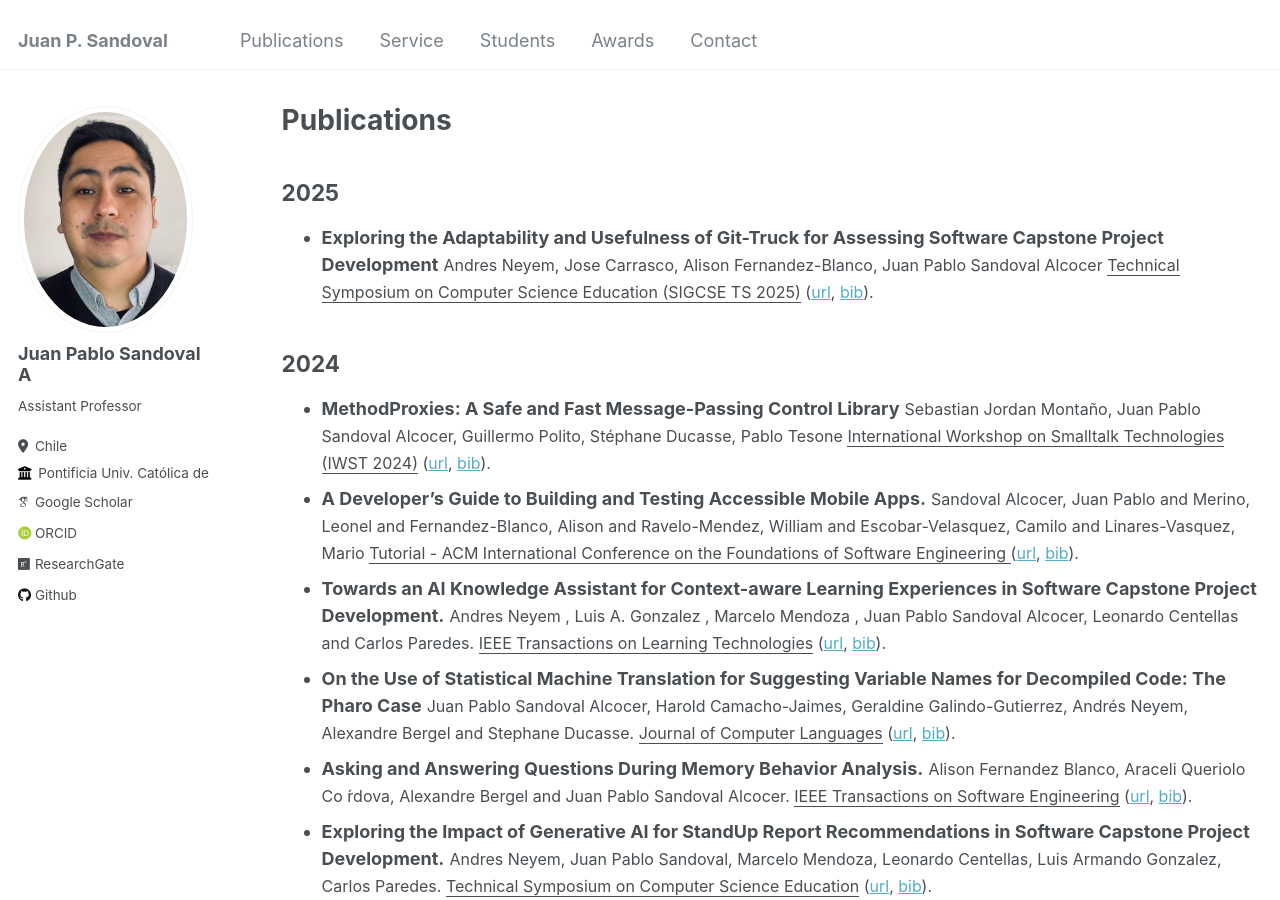
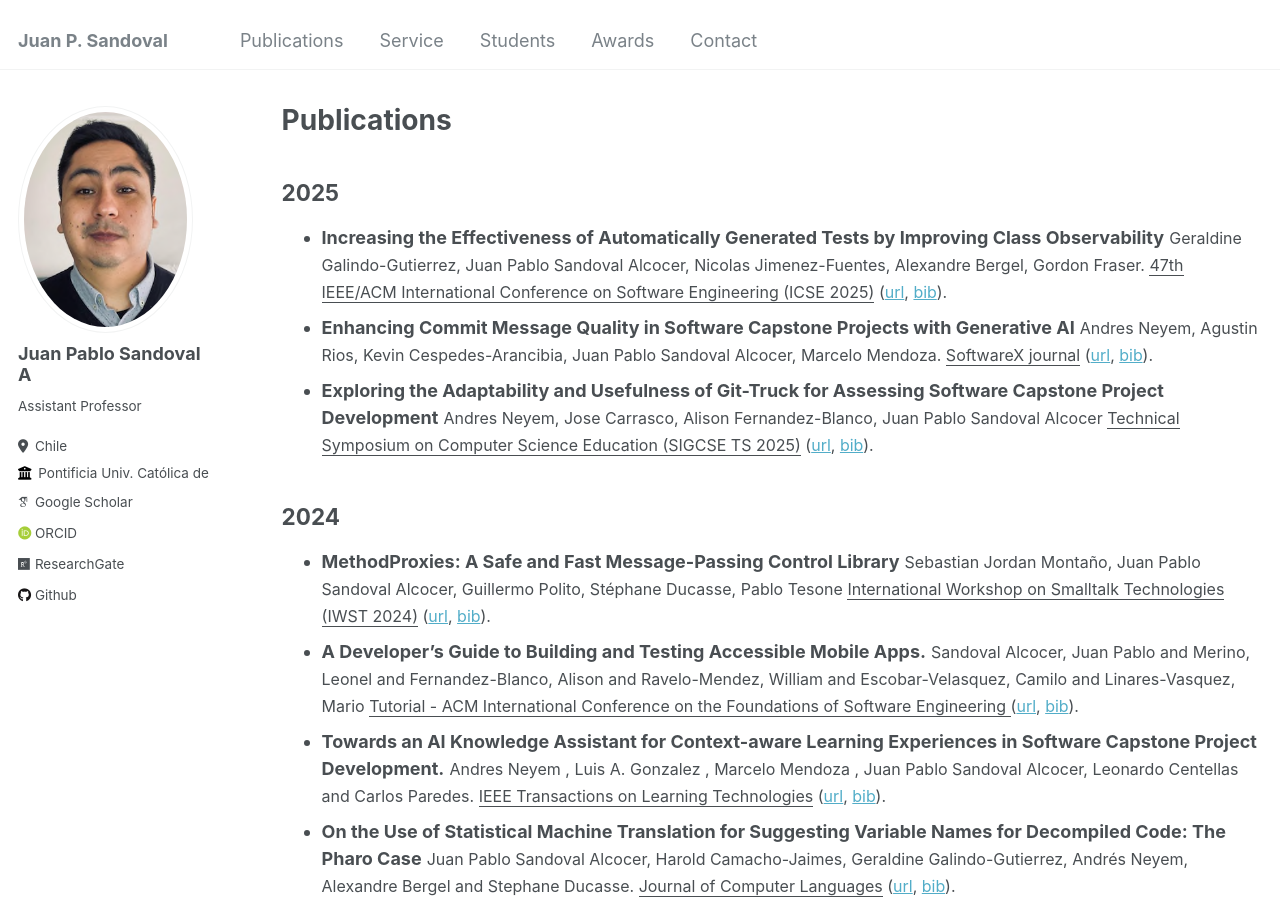
Before and after one commit to jpsandoval/jpsandoval.github.io, a Jekyll site: the page built from _pages/publications.md, in a window 1280 px wide and 900 px high. Built offline with Jekyll 4.4.1, drawn with Linux system fonts in a browser that asks for light colours; some web fonts are replaced.

```diff
--- a/_pages/publications.md
+++ b/_pages/publications.md
@@ -8,6 +8,20 @@ author_profile: true
 
 
 ## 2025
+
+* **Increasing the Effectiveness of Automatically Generated Tests by Improving Class Observability**
+  <font size="3">Geraldine Galindo-Gutierrez, Juan Pablo Sandoval Alcocer, Nicolas Jimenez-Fuentes, Alexandre Bergel, Gordon Fraser.
+	<u>47th IEEE/ACM International Conference on Software Engineering (ICSE 2025)</u>
+	(<a>url</a>, <a href="">bib</a>).
+  </font>
+
+* **Enhancing Commit Message Quality in Software Capstone Projects with Generative AI**
+  <font size="3">Andres Neyem, Agustin Rios, Kevin Cespedes-Arancibia, Juan Pablo Sandoval Alcocer, Marcelo Mendoza.
+	<u>SoftwareX journal</u>
+	(<a>url</a>, <a href="">bib</a>).
+  </font>
+
+
 * **Exploring the Adaptability and Usefulness of Git-Truck for Assessing Software Capstone Project Development**
   <font size="3">  Andres Neyem, Jose Carrasco, Alison Fernandez-Blanco, Juan Pablo Sandoval Alcocer
 	<u>Technical Symposium on Computer Science Education (SIGCSE TS 2025)</u>
```
Also changed, not shown: _pages/about.md (+1 -3 lines), _pages/talks.html (+4 -3 lines).
